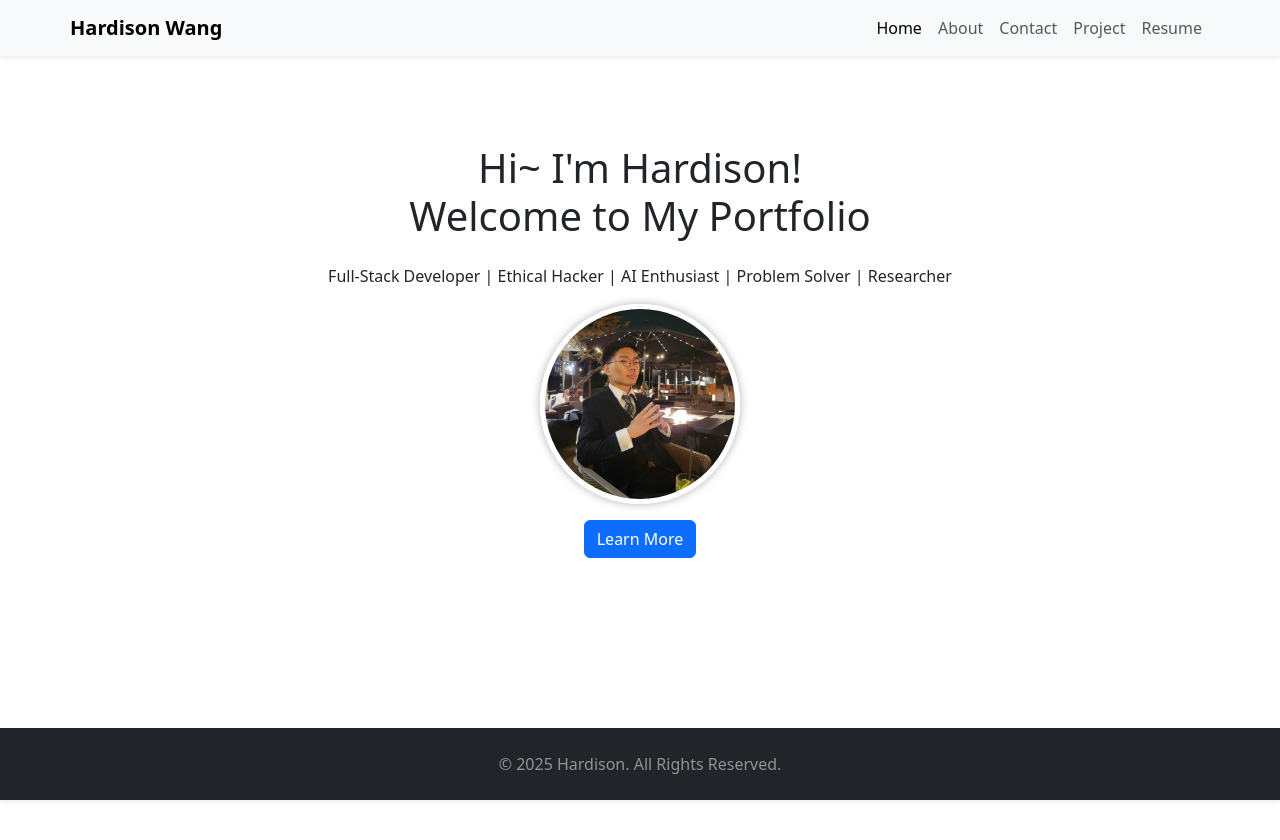
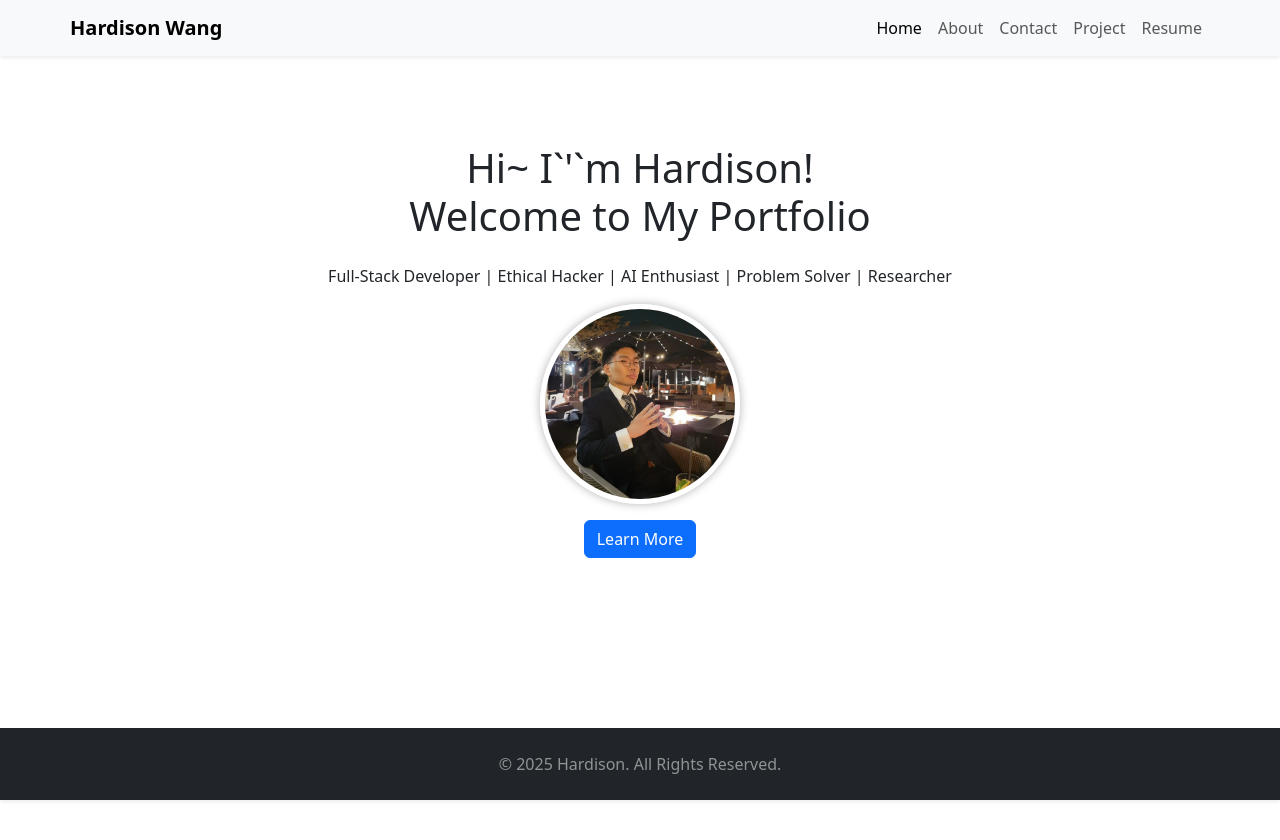
Before and after one commit to PopcornBoat/hardison-portfolio, a React (Vite) app: page / in a window 1280 px wide. Shown: the top 840 px of the page. Built offline with nearby package versions, Linux system fonts and the light colour scheme.

Commit message:
escape apos

```diff
--- a/src/components/Hero.jsx
+++ b/src/components/Hero.jsx
@@ -1,6 +1,6 @@
 const Hero = () => (
     <section className="text-center py-20">
-      <h1 className="text-3xl md:text-5xl font-bold">Hi~ I'm Hardison! <br />
+      <h1 className="text-3xl md:text-5xl font-bold">Hi~ I`&apos;`m Hardison! <br />
       Welcome to My Portfolio</h1>
       <p className="text-lg md:text-xl text-gray-600 mt-4">
         Full-Stack Developer | Ethical Hacker | AI Enthusiast | Problem Solver | Researcher
```
